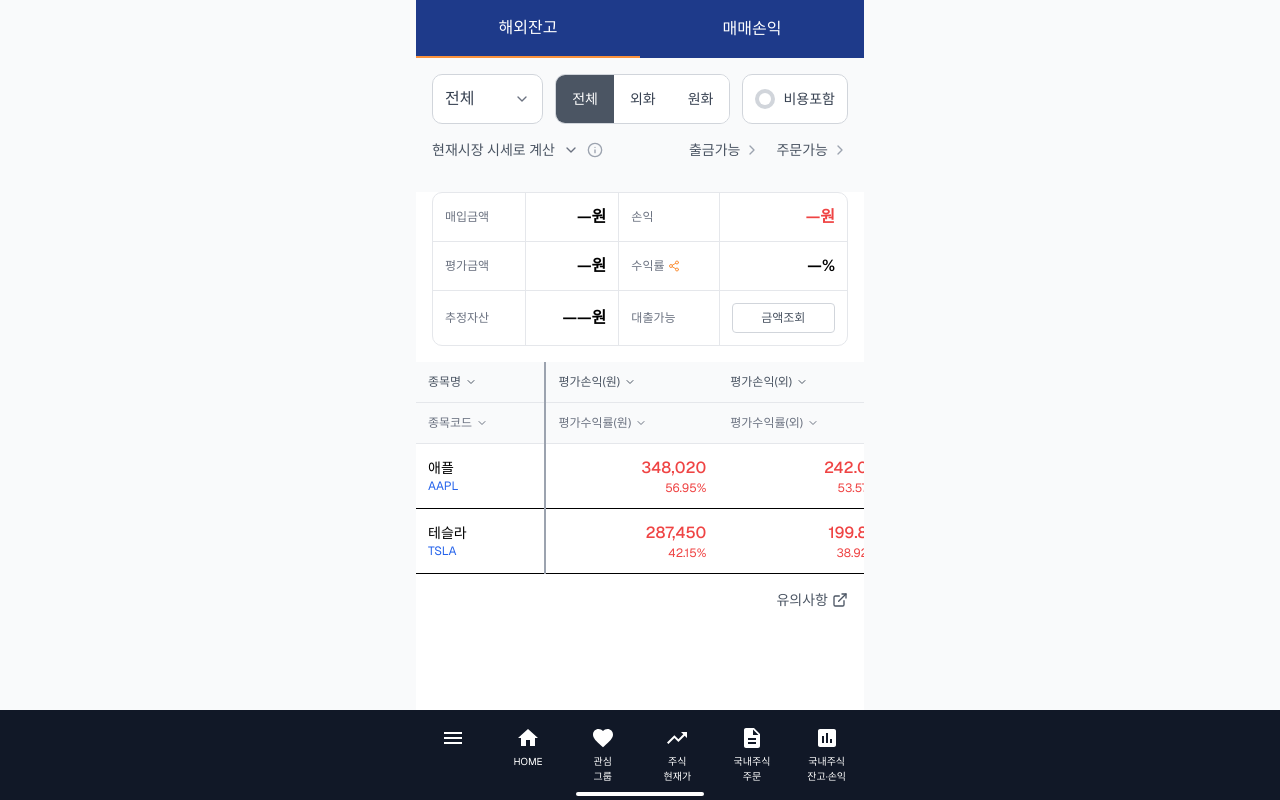
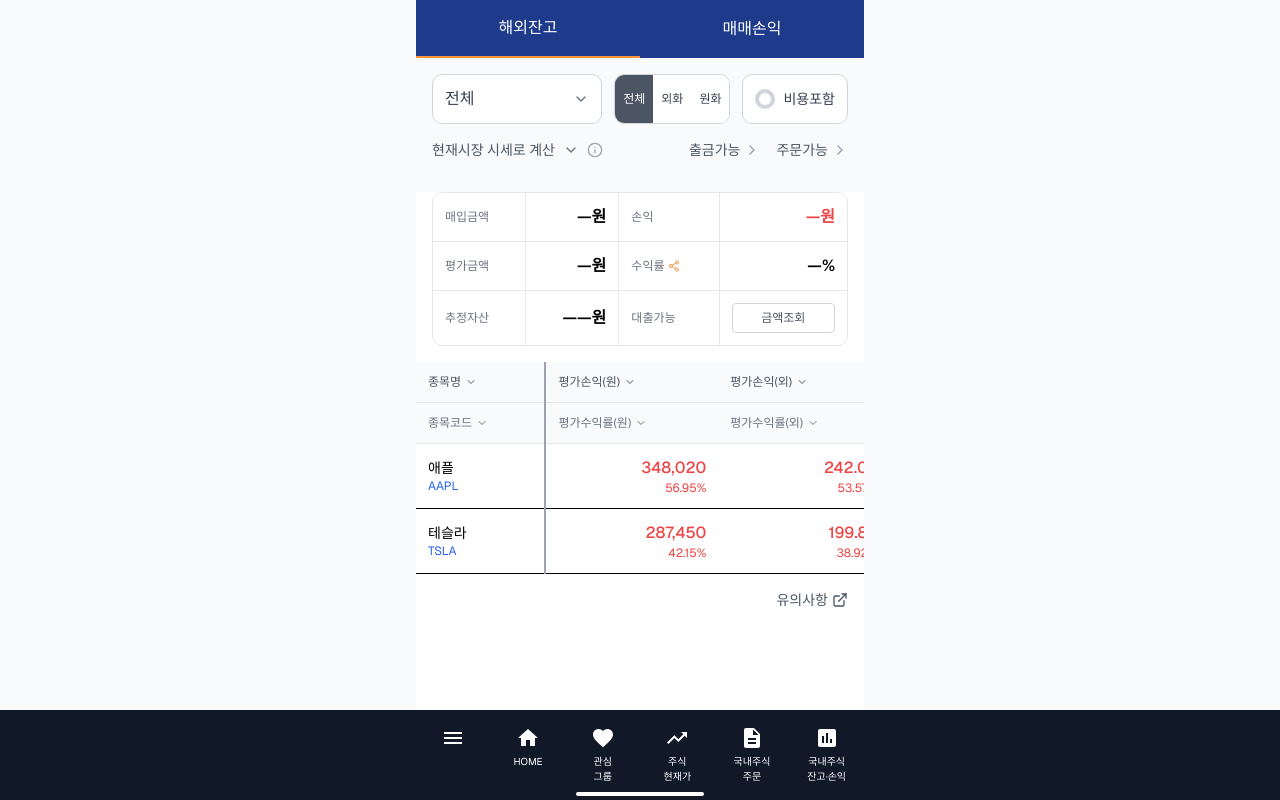
Before and after one commit to wjb127/korean-stock-app, a Next.js app: page / in a window 1280 px wide. Built offline with nearby package versions, Linux system fonts and the light colour scheme.

Commit message:
Adjust currency filter button styling for better readability
Co-authored-by: qhv147 <qhv147@gmail.com>

```diff
--- a/components/stock-trading-interface.tsx
+++ b/components/stock-trading-interface.tsx
@@ -78,7 +78,7 @@ export default function StockTradingInterface() {
             {["전체", "외화", "원화"].map((type) => (
               <button
                 key={type}
-                className={`px-4 py-3 text-sm font-medium ${
+                className={`px-2 py-3 text-xs font-medium whitespace-nowrap ${
                   currencyFilter === type ? "bg-gray-600 text-white" : "bg-white text-gray-700 hover:bg-gray-50"
                 }`}
                 onClick={() => setCurrencyFilter(type)}
```
